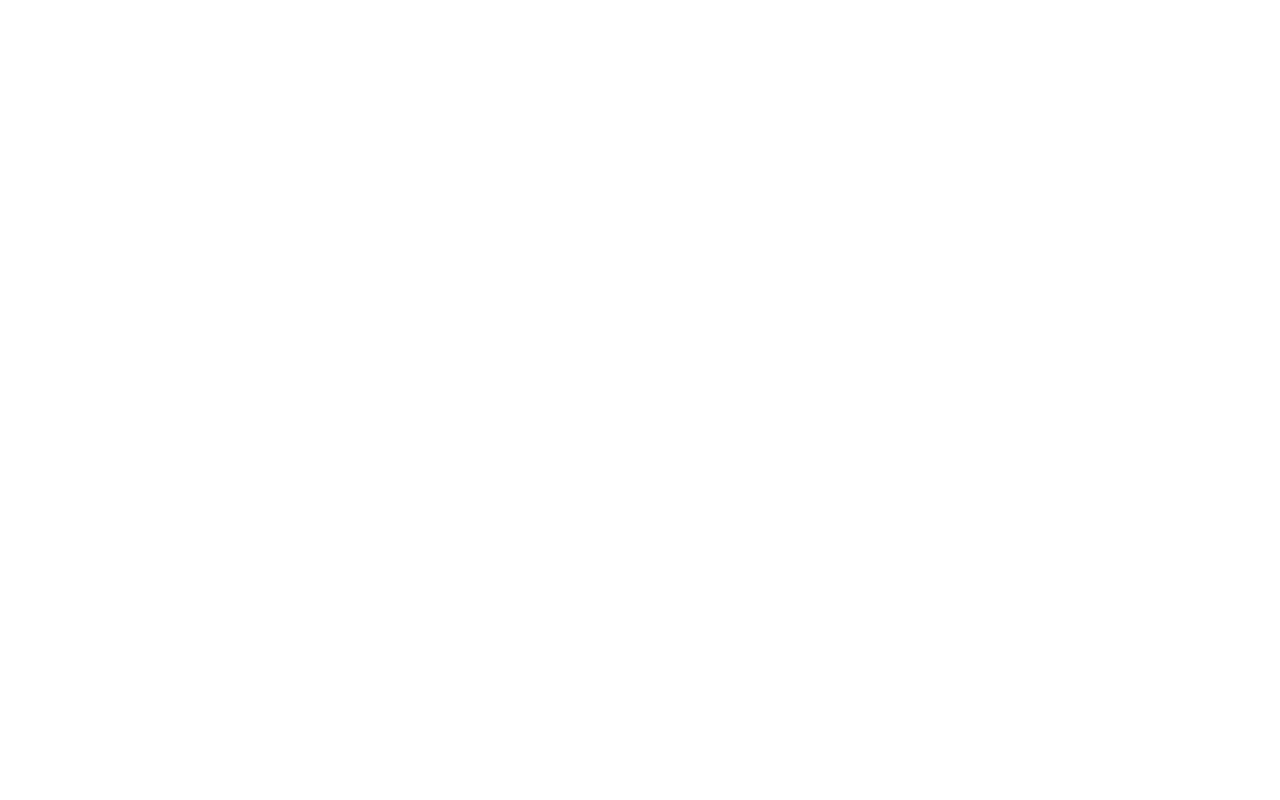
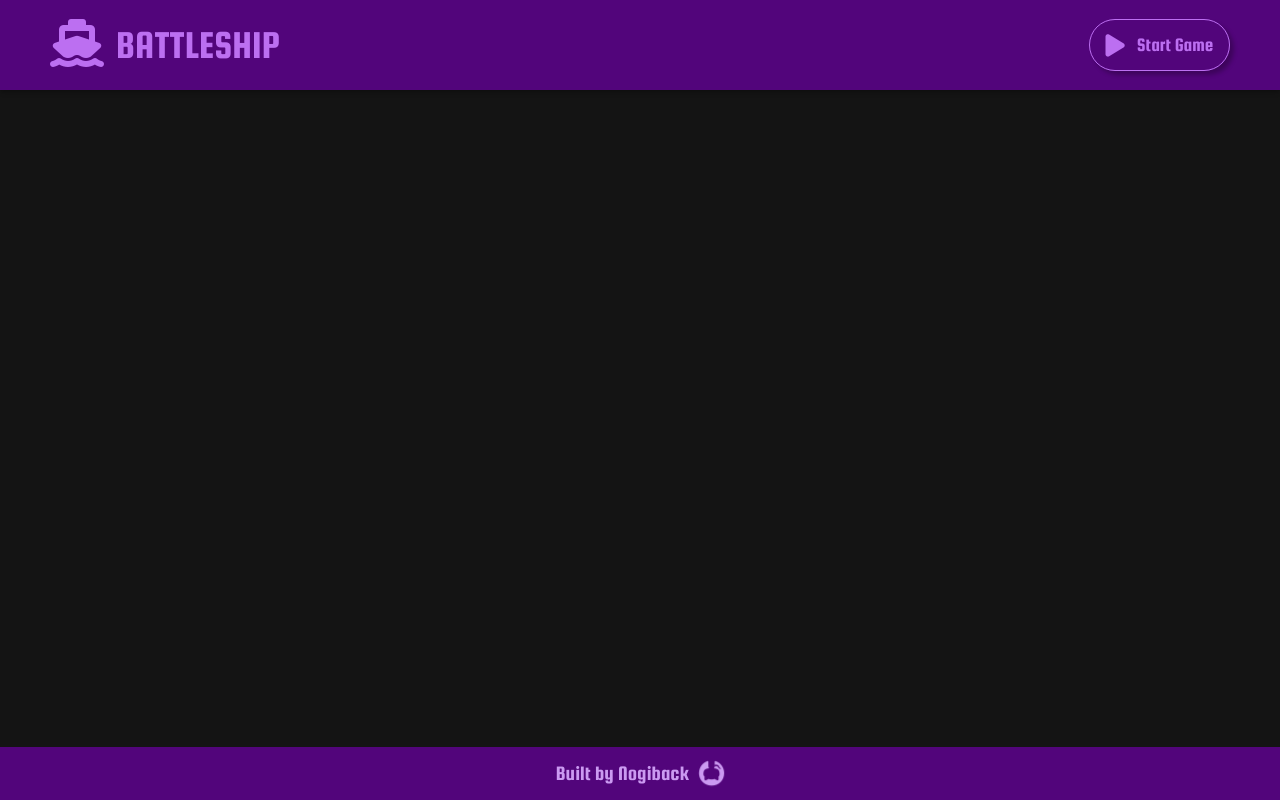
Before and after one commit to Nogiback/Battleship, a plain HTML site: page index.html in a window 1280 px wide. Drawn offline with Linux system fonts and the light colour scheme; a web font is replaced by a local one.

Commit message:
Added basic HTML structure and styling, completing Ship class and testing, adding Gameboard class

```diff
--- a/index.html
+++ b/index.html
@@ -12,6 +12,36 @@
     <script src="main.js" defer></script>
   </head>
   <body>
-    <div class="content"></div>
+    <header class="header">
+      <div class="title">
+        <i class="fa-solid fa-ship"></i>
+        <h1 class="site-name">BATTLESHIP</h1>
+      </div>
+      <button id="start-btn"><i class="fa-solid fa-play"></i>Start Game</button>
+    </header>
+
+    <div class="main">
+      <!-- <div id="game-info">
+        <p>Turn: <span id="turn-display"></span></p>
+        <p>Info: <span id="info-display"></span></p>
+      </div>
+
+      <div class="gameboard"></div>
+
+      <div class="ship-container">
+        <div class="destroyer" draggable="true"></div>
+        <div class="submarine" draggable="true"></div>
+        <div class="cruiser" draggable="true"></div>
+        <div class="battleship" draggable="true"></div>
+        <div class="carrier" draggable="true"></div>
+      </div> -->
+    </div>
+
+    <footer class="footer">
+      <p>Built by Nogiback</p>
+      <a href="https://github.com/Nogiback" target="_blank">
+        <i class="fab fa-github fa-spin fa-lg"></i
+      ></a>
+    </footer>
   </body>
 </html>
--- a/styles.css
+++ b/styles.css
@@ -1,3 +1,17 @@
+@import url('https://fonts.googleapis.com/css2?family=Handjet:wght@400;500;800&display=swap');
+
+@import url('https://fonts.googleapis.com/css2?family=Squada+One&display=swap');
+
+:root {
+  --shadow: 0 2px 5px rgba(0, 0, 0, 0.3);
+  --darkershadow: 0 3px 6px rgba(0, 0, 0, 0.6);
+  --black: rgb(20, 20, 20);
+  --darkpurple: rgb(82,5,123);
+  --purple: rgb(137, 44, 220);
+  --lightpurple: rgb(188,111,241);
+  --lighterpurple: rgb(203, 154, 241);
+}
+
 *,
 *::before,
 *::after {
@@ -9,3 +23,106 @@
   font: inherit;
   box-sizing: inherit;
 }
+
+body {
+  font-family: 'Squada One', sans-serif;
+  background-color: var(--black);
+  color: var(--purple);
+  line-height: 1.6;
+}
+
+.fab {
+  color: var(--lighterpurple);
+}
+
+.fa-solid {
+  padding-right: 12px;
+  vertical-align: middle;
+}
+
+button {
+  background: none;
+  cursor: pointer;
+  color: var(--lightpurple);
+}
+
+.main {
+  display: flex;
+  padding-bottom: 48px;
+}
+
+/*----------------------------------- HEADER ------------------------------------*/
+
+header {
+  color: var(--lightpurple);
+  padding: 20px 50px;
+  height: 50px;
+  display: flex;
+  justify-content: space-between;
+  align-items: center;
+  flex-wrap: nowrap;
+  gap: 50px;
+  background-color: var(--darkpurple);
+  box-shadow: var(--shadow);
+  position: sticky;
+  top: 0;
+  z-index: 1000;
+}
+
+.title {
+  display: flex;
+  flex: none;
+}
+
+.title .fa-ship {
+  font-size: 3rem;
+}
+
+.fa-play {
+  font-size: 1.6rem;
+  vertical-align: middle;
+}
+
+.site-name {
+  vertical-align: middle;
+  font-size: 2.5rem;
+  line-height: 1.3;
+}
+
+#start-btn {
+  color: var(--lightpurple);
+  padding: 0.6rem;
+  font-size: 1.2rem;
+  border-radius: 50px;
+  border: 1px solid var(--lightpurple);
+  box-shadow: 4px 4px 4px rgba(0, 0, 0, 0.25);
+  position: relative;
+  min-width: 120px;
+}
+
+#start-btn:hover {
+  color: var(--darkpurple);
+  background: var(--lightpurple);
+  transition: 0.3s ease;
+}
+
+#start-btn:active {
+  top: 2px;
+}
+
+/*----------------------------------- FOOTER ------------------------------------*/
+
+.footer {
+  position: fixed;
+  bottom: 0;
+  display: flex;
+  align-items: center;
+  justify-content: center;
+  gap: 10px;
+  width: 100%;
+  max-height: 48px;
+  padding: 10px 0px;
+  font-size: 1.3rem;
+  background: var(--darkpurple);
+  color: var(--lighterpurple);
+}
```
Also changed, not shown: main.js (+9 -0 lines).
